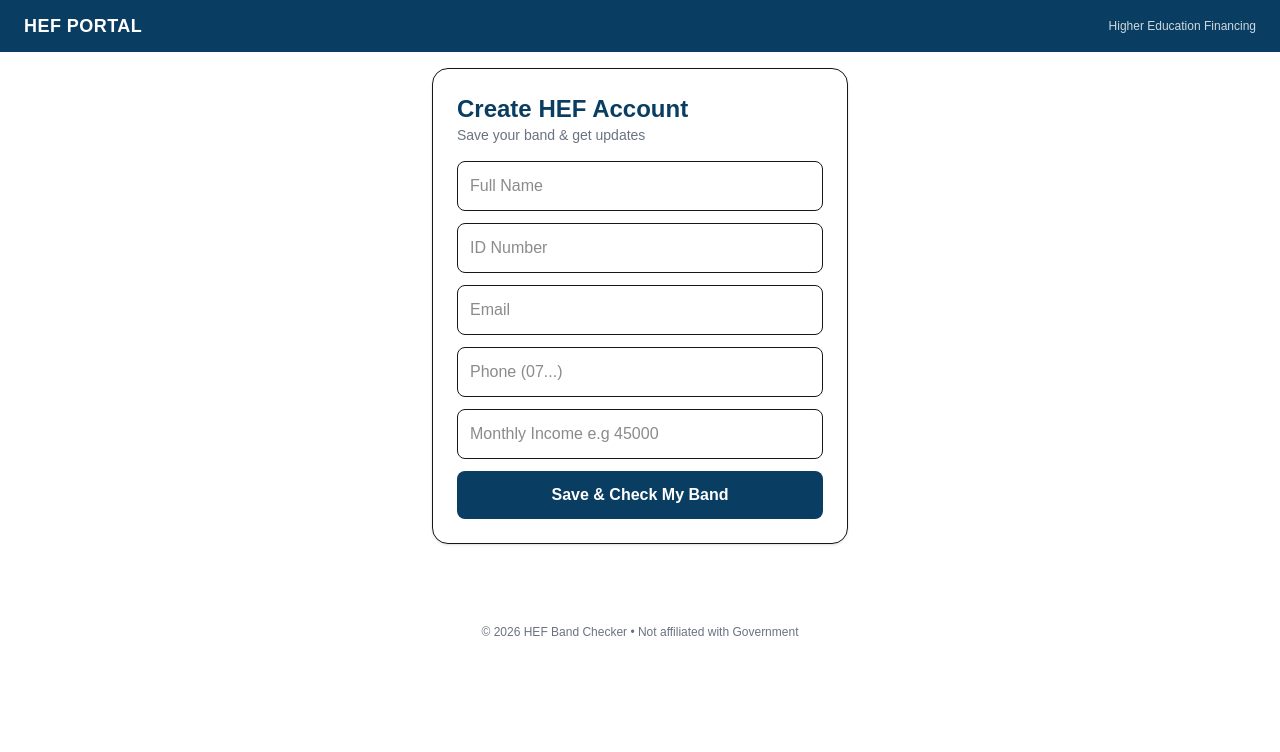
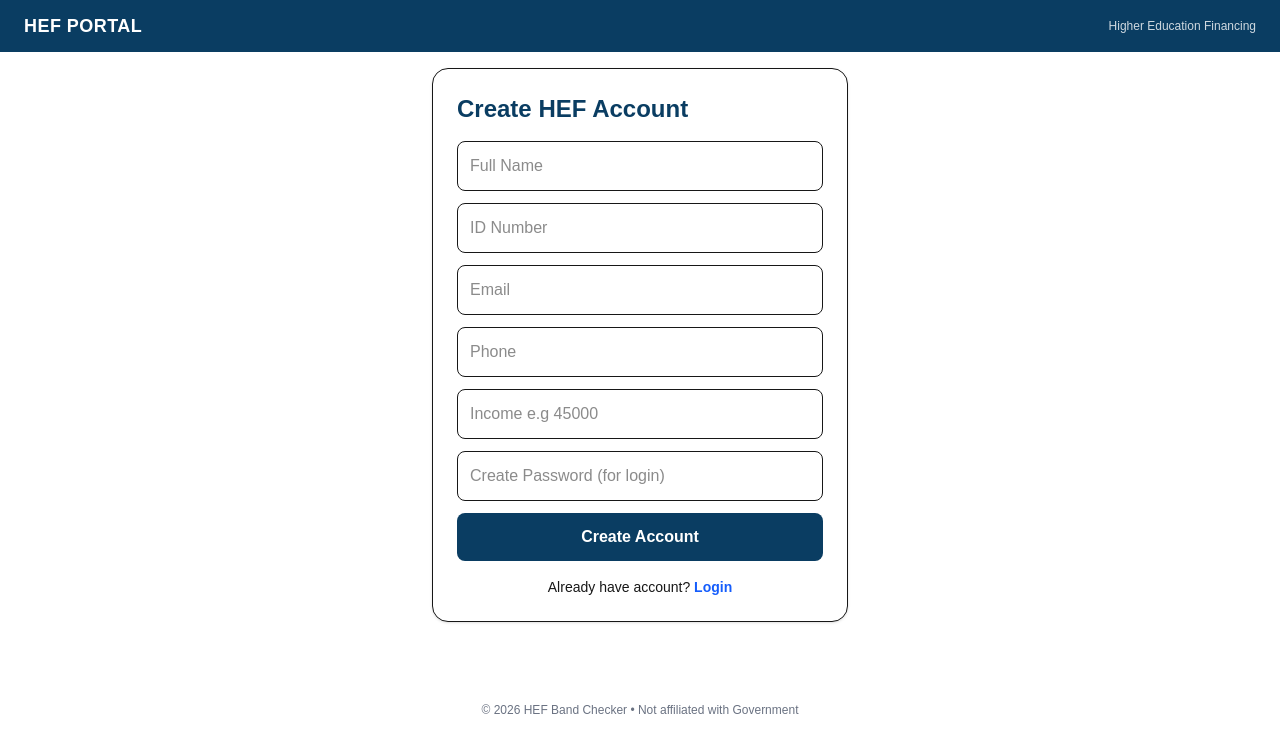
Before and after one commit to hefanes-gif/helb-band-checker, a Next.js app: page /register in a window 1280 px wide. Shown: the top 752 px of the page. Built offline with nearby package versions, Linux system fonts and the light colour scheme; no server answers.

Commit message:
login system + dashboard

```diff
--- /dev/null
+++ b/src/app/dashboard/page.tsx
@@ -0,0 +1,23 @@
+"use client";
+import { useEffect, useState } from "react";
+import { supabase } from "@/lib/supabase";
+import { useRouter } from "next/navigation";
+
+export default function Dashboard(){
+ const [user,setUser]=useState<any>(null); const [data,setData]=useState<any>(null); const router=useRouter();
+ useEffect(()=>{
+  supabase.auth.getUser().then(async({data})=>{
+   if(!data.user) router.push("/login"); else { setUser(data.user); const {data:reg}=await supabase.from("registrations").select("*").eq("email", data.user.email).single(); setData(reg); }
+  });
+ },[]);
+ const logout=async()=>{ await supabase.auth.signOut(); router.push("/login"); };
+ if(!user) return <div className="p-10 text-center">Loading...</div>;
+ return(
+  <div className="max-w-3xl mx-auto p-4">
+   <div className="bg-white rounded-2xl shadow p-6 border">
+    <div className="flex justify-between items-center"><h1 className="text-2xl font-black text-[#0a3d62]">Student Dashboard</h1><button onClick={logout} className="text-sm bg-red-50 text-red-600 px-3 py-1 rounded-lg">Logout</button></div>
+    {data ? (<div className="mt-6"><div className="bg-[#0a3d62] text-white p-5 rounded-xl"><div className="text-sm opacity-80">YOUR BAND</div><div className="text-4xl font-black mt-1">{data.band}</div><div className="text-sm mt-2">Income: KSH {data.income?.toLocaleString()}</div></div><div className="grid grid-cols-2 gap-3 mt-4 text-sm"><div className="p-3 border rounded-lg">Name: <b>{data.full_name}</b></div><div className="p-3 border rounded-lg">ID: <b>{data.id_number}</b></div><div className="p-3 border rounded-lg">Email: <b>{data.email}</b></div><div className="p-3 border rounded-lg">Phone: <b>{data.phone}</b></div></div></div>) : (<div className="mt-6 text-gray-500">No registration found for {user.email}</div>)}
+   </div>
+  </div>
+ );
+}
--- /dev/null
+++ b/src/app/login/page.tsx
@@ -0,0 +1,29 @@
+"use client";
+import { useState } from "react";
+import { supabase } from "@/lib/supabase";
+import { useRouter } from "next/navigation";
+import Link from "next/link";
+
+export default function Login(){
+ const [email,setEmail]=useState(""); const [password,setPassword]=useState(""); const [loading,setLoading]=useState(false); const [msg,setMsg]=useState(""); const router=useRouter();
+ const login=async(e:any)=>{
+  e.preventDefault(); setLoading(true); setMsg("");
+  const { error } = await supabase.auth.signInWithPassword({email,password});
+  if(error) setMsg(error.message); else { router.push("/dashboard"); }
+  setLoading(false);
+ };
+ return(
+  <div className="max-w-md mx-auto p-4 mt-10">
+   <div className="bg-white p-6 rounded-2xl shadow border">
+    <h1 className="text-2xl font-black text-[#0a3d62]">Login to HEF Portal</h1>
+    <form onSubmit={login} className="mt-4 space-y-3">
+     <input required type="email" placeholder="Email" value={email} onChange={e=>setEmail(e.target.value)} className="w-full p-3 border rounded-lg"/>
+     <input required type="password" placeholder="Password" value={password} onChange={e=>setPassword(e.target.value)} className="w-full p-3 border rounded-lg"/>
+     <button disabled={loading} className="w-full bg-[#0a3d62] text-white p-3 rounded-lg font-bold">{loading?"Logging...":"Login"}</button>
+    </form>
+    {msg && <div className="mt-3 text-sm text-red-600">{msg}</div>}
+    <div className="mt-4 text-center text-sm">No account? <Link href="/register" className="font-bold text-blue-600">Register</Link></div>
+   </div>
+  </div>
+ );
+}
--- a/src/app/register/page.tsx
+++ b/src/app/register/page.tsx
@@ -1,34 +1,50 @@
 "use client";
 import { useState } from "react";
 import { supabase } from "@/lib/supabase";
+import { useRouter } from "next/navigation";
+import Link from "next/link";
 
 export default function Register(){
- const [form,setForm]=useState({full_name:"",id_number:"",email:"",phone:"",income:""});
+ const [form,setForm]=useState({full_name:"",id_number:"",email:"",phone:"",income:"",password:""});
  const [loading,setLoading]=useState(false);
  const [msg,setMsg]=useState("");
+ const router=useRouter();
 
  const submit=async(e:any)=>{
   e.preventDefault(); setLoading(true); setMsg("");
-  const incomeNum=Number(form.income);
-  let band="BAND 5"; if(incomeNum<=23000) band="BAND 1"; else if(incomeNum<=60000) band="BAND 2"; else if(incomeNum<=120000) band="BAND 3"; else if(incomeNum<=300000) band="BAND 4";
-  const {error}=await supabase.from("registrations").insert([{...form,income:incomeNum,band}]);
-  if(error){ setMsg("Error: "+error.message); } else { setMsg(`✅ Saved! You are ${band}. We will contact you.`); setForm({full_name:"",id_number:"",email:"",phone:"",income:""}); }
+  try{
+   const incomeNum=Number(form.income);
+   let band="BAND 5"; if(incomeNum<=23000) band="BAND 1"; else if(incomeNum<=60000) band="BAND 2"; else if(incomeNum<=120000) band="BAND 3"; else if(incomeNum<=300000) band="BAND 4";
+
+   // 1. Create login account
+   const { data: authData, error: authErr } = await supabase.auth.signUp({ email: form.email, password: form.password });
+   if(authErr) throw authErr;
+
+   // 2. Save to registrations
+   const { error } = await supabase.from("registrations").insert([{ full_name: form.full_name, id_number: form.id_number, email: form.email, phone: form.phone, income: incomeNum, band, user_id: authData.user?.id }]);
+   if(error) throw error;
+
+   setMsg(`✅ Account created! You are ${band}. Redirecting to login...`);
+   setTimeout(()=> router.push("/login"), 1500);
+  }catch(err:any){ setMsg("Error: "+err.message); }
   setLoading(false);
  };
 
  return(
   <div className="max-w-md mx-auto p-4">
    <div className="bg-white p-6 rounded-2xl shadow border">
-    <h1 className="text-2xl font-black text-[#0a3d62]">Create HEF Account</h1><p className="text-sm text-gray-500">Save your band & get updates</p>
+    <h1 className="text-2xl font-black text-[#0a3d62]">Create HEF Account</h1>
     <form onSubmit={submit} className="mt-4 space-y-3">
      <input required placeholder="Full Name" value={form.full_name} onChange={e=>setForm({...form,full_name:e.target.value})} className="w-full p-3 border rounded-lg"/>
      <input required placeholder="ID Number" value={form.id_number} onChange={e=>setForm({...form,id_number:e.target.value})} className="w-full p-3 border rounded-lg"/>
      <input required type="email" placeholder="Email" value={form.email} onChange={e=>setForm({...form,email:e.target.value})} className="w-full p-3 border rounded-lg"/>
-     <input required placeholder="Phone (07...)" value={form.phone} onChange={e=>setForm({...form,phone:e.target.value})} className="w-full p-3 border rounded-lg"/>
-     <input required type="number" placeholder="Monthly Income e.g 45000" value={form.income} onChange={e=>setForm({...form,income:e.target.value})} className="w-full p-3 border rounded-lg"/>
-     <button disabled={loading} className="w-full bg-[#0a3d62] text-white p-3 rounded-lg font-bold">{loading?"Saving...":"Save & Check My Band"}</button>
+     <input required placeholder="Phone" value={form.phone} onChange={e=>setForm({...form,phone:e.target.value})} className="w-full p-3 border rounded-lg"/>
+     <input required type="number" placeholder="Income e.g 45000" value={form.income} onChange={e=>setForm({...form,income:e.target.value})} className="w-full p-3 border rounded-lg"/>
+     <input required type="password" placeholder="Create Password (for login)" value={form.password} onChange={e=>setForm({...form,password:e.target.value})} className="w-full p-3 border rounded-lg"/>
+     <button disabled={loading} className="w-full bg-[#0a3d62] text-white p-3 rounded-lg font-bold">{loading?"Creating...":"Create Account"}</button>
     </form>
-    {msg && <div className="mt-4 p-3 bg-green-50 border border-green-200 rounded-lg text-sm">{msg}</div>}
+    {msg && <div className="mt-4 p-3 bg-green-50 border rounded-lg text-sm">{msg}</div>}
+    <div className="mt-4 text-center text-sm">Already have account? <Link href="/login" className="text-blue-600 font-bold">Login</Link></div>
    </div>
   </div>
  );
```
